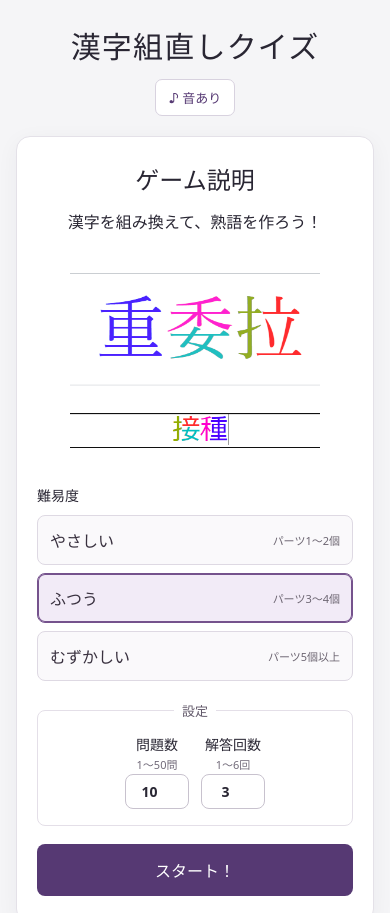
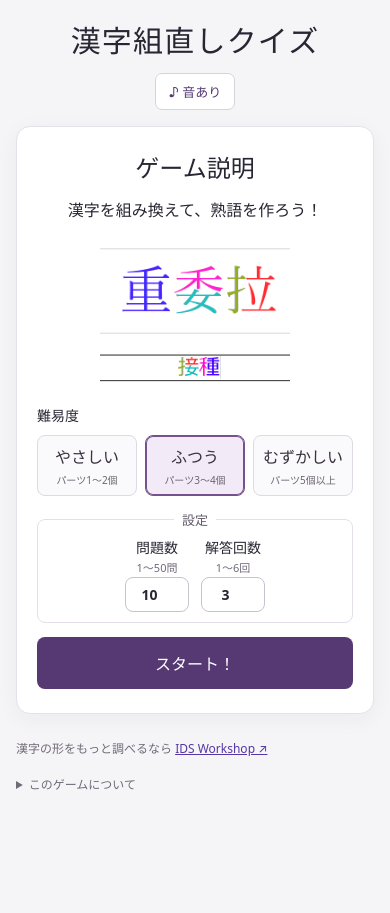
Before and after one commit to mkpoli/han-reassemble, a SvelteKit app: page / in a window 390 px wide. Shown: the top 913 px of the page. After the commit the page ends 844 px from the top, so only its background shows below. Built offline with nearby package versions, Linux system fonts and the light colour scheme.

Commit message:
refactor: compact the game start screen

```diff
--- a/src/app.css
+++ b/src/app.css
@@ -48,7 +48,7 @@ h2:focus-visible {
 }
 .topbar {
 	position: relative;
-	padding: 38px 0 28px;
+	padding: 28px 0 18px;
 	text-align: center;
 }
 .topbar h1 {
@@ -71,7 +71,7 @@ h2:focus-visible {
 .sound {
 	position: absolute;
 	right: 0;
-	top: 45px;
+	top: 32px;
 }
 .sound:hover,
 .hint:hover {
@@ -92,6 +92,11 @@ main {
 .result {
 	text-align: center;
 }
+.intro {
+	max-width: 540px;
+	margin: 0 auto;
+	padding: 24px 30px;
+}
 h2 {
 	margin: 0;
 	font-size: 24px;
@@ -103,9 +108,9 @@ h2 {
 }
 .example {
 	display: block;
-	width: min(100%, 300px);
+	width: min(100%, 220px);
 	height: auto;
-	margin: 22px auto 28px;
+	margin: 12px auto 16px;
 }
 .section-label,
 .answer-heading {
@@ -134,7 +139,7 @@ h2 {
 	border-radius: 8px;
 	background: #faf9fb;
 	color: #39313f;
-	padding: 12px;
+	padding: 9px 10px;
 }
 .levels button:hover {
 	border-color: #a38bb2;
@@ -158,8 +163,8 @@ h2 {
 	gap: 24px;
 	align-items: center;
 	justify-content: center;
-	margin: 20px 0 0;
-	padding: 14px 16px 16px;
+	margin: 14px 0 0;
+	padding: 8px 12px 10px;
 	border: 1px solid #e4dfe8;
 	border-radius: 8px;
 }
@@ -209,7 +214,7 @@ h2 {
 }
 .start {
 	width: 100%;
-	margin-top: 18px;
+	margin-top: 14px;
 }
 .game-heading {
 	display: flex;
@@ -397,7 +402,7 @@ summary {
 		padding: 0 16px;
 	}
 	.topbar {
-		padding: 28px 0 20px;
+		padding: 22px 0 16px;
 	}
 	.topbar h1 {
 		font-size: 30px;
@@ -407,23 +412,22 @@ summary {
 		margin-top: 12px;
 	}
 	.panel {
-		padding: 26px 20px;
+		padding: 24px 20px;
 	}
 	.example {
-		width: min(100%, 250px);
-		margin: 18px auto 24px;
+		width: min(100%, 190px);
+		margin: 10px auto 14px;
 	}
 	.levels {
-		grid-template-columns: 1fr;
+		grid-template-columns: repeat(3, minmax(0, 1fr));
 	}
 	.levels button {
-		display: flex;
-		justify-content: space-between;
-		align-items: center;
-		gap: 8px;
+		text-align: center;
+		padding: 8px 3px;
 	}
 	.levels small {
-		margin-top: 0;
+		margin-top: 4px;
+		font-size: 10px;
 	}
 	.settings {
 		gap: 12px;
@@ -447,6 +451,14 @@ summary {
 		grid-template-columns: 1fr;
 	}
 }
+@media (max-width: 360px) {
+	.lead {
+		font-size: 14px;
+	}
+	.levels strong {
+		font-size: 13px;
+	}
+}
 @media (prefers-reduced-motion: reduce) {
 	*,
 	*::before,
```
Also changed, not shown: src/lib/assets/favicon.svg.
